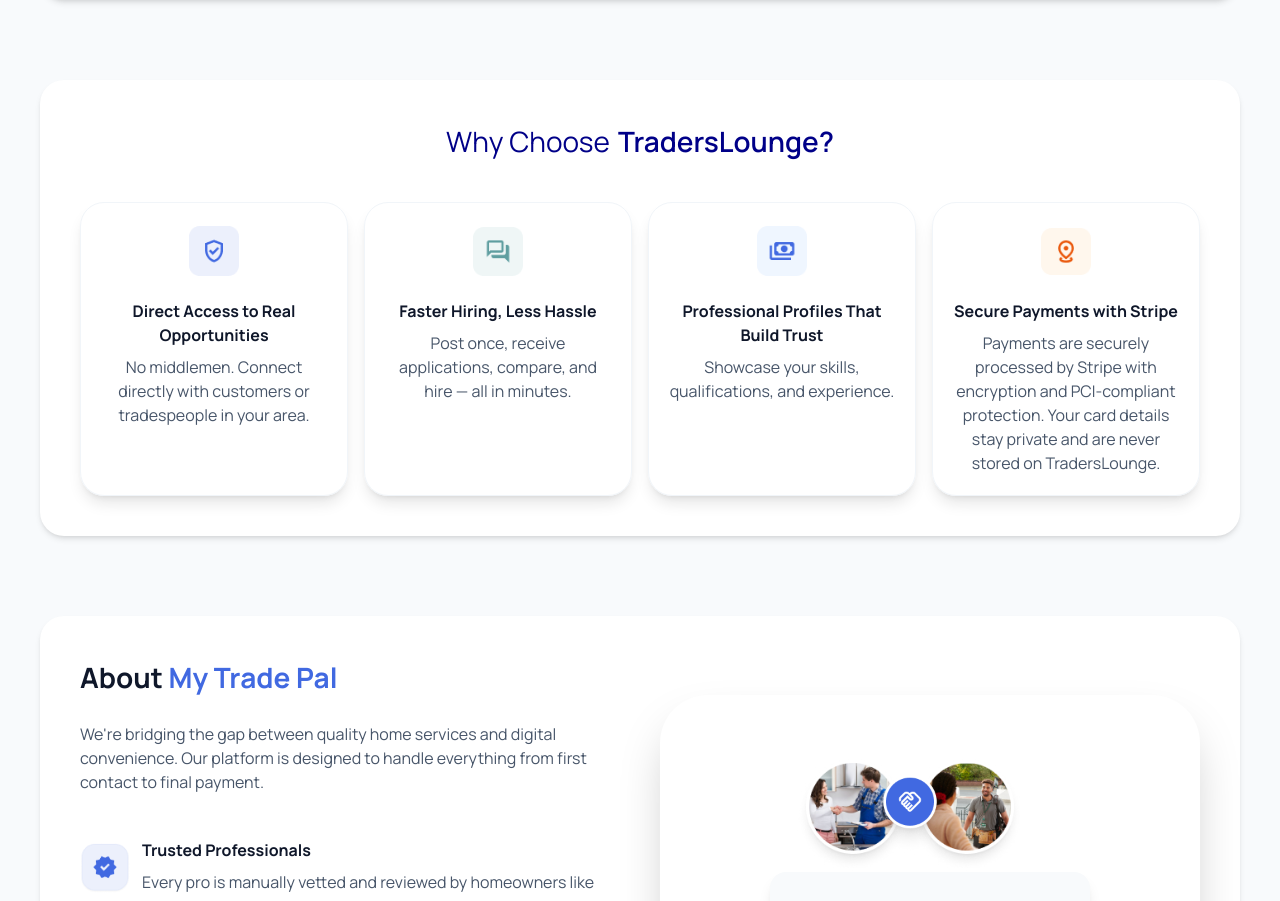
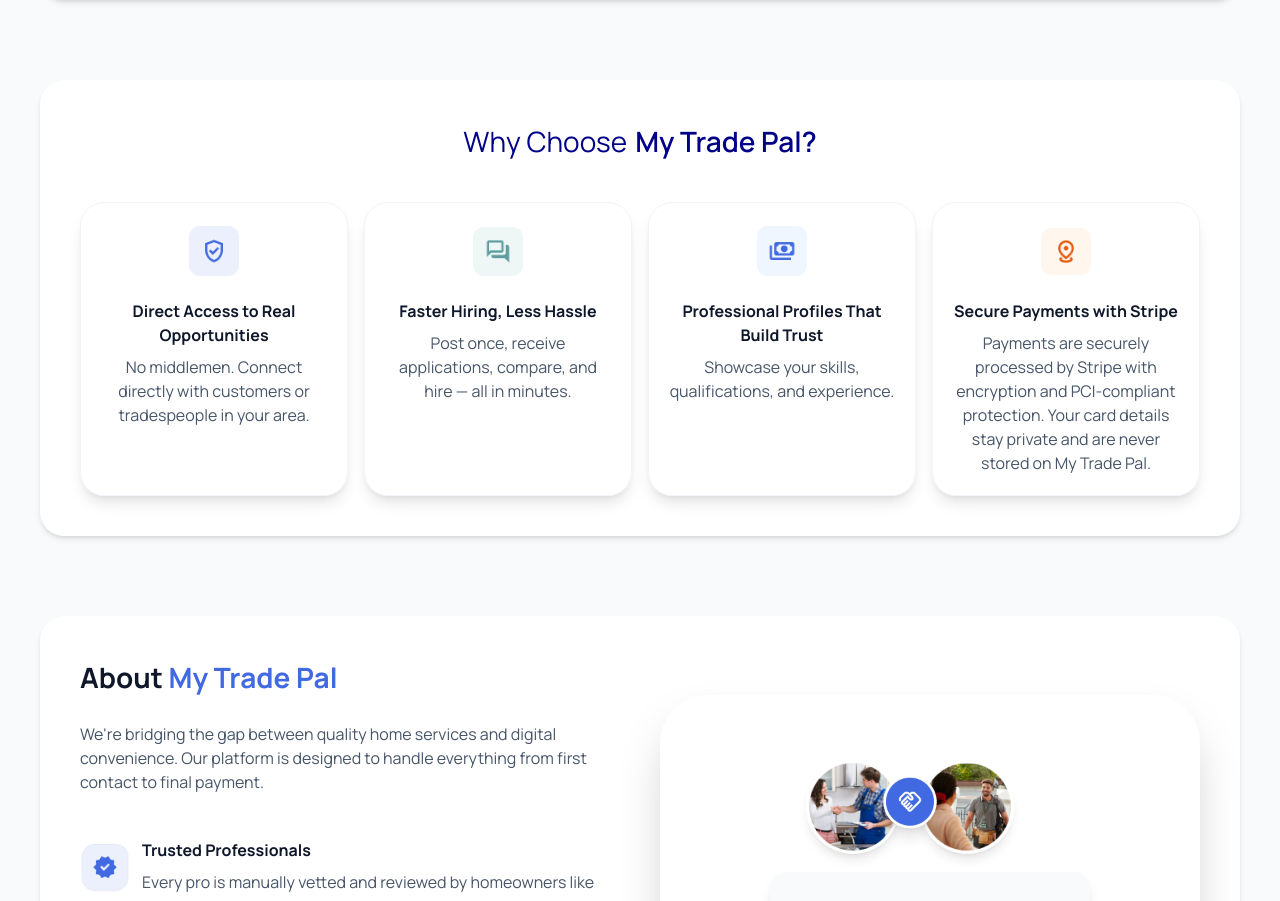
Before and after one commit to Maazkhalid47/trade-pal-web, a Next.js app: page / in a window 1280 px wide. Shown: the part 2324-3225 px from the top of the page. Built offline with nearby package versions, Linux system fonts and the light colour scheme; no server answers; the database is empty.

Commit message:
feat: rename TradersLounge to My Trade Pal in features component
Updated branding name for consistency across the platform

Co-authored-by: Mu'az Khalid <76614672+Maazkhalid47@users.noreply.github.com>

```diff
--- a/app/components/features.js
+++ b/app/components/features.js
@@ -13,7 +13,7 @@ const Features = () => {
           {" "}
           <p className="text-[#000088] text-[28px]">Why Choose</p>
           <p className="text-[#000088] text-[28px] font-semibold">
-            TradersLounge?
+            My Trade Pal?
           </p>
         </div>
         <div className="grid grid-cols-1 md:grid-cols-4 gap-4 pt-5">
@@ -95,7 +95,7 @@ const Features = () => {
             <p className="text-[#475569]">
               Payments are securely processed by Stripe with encryption and
               PCI-compliant protection. Your card details stay private and are
-              never stored on TradersLounge.
+              never stored on My Trade Pal.
             </p>
           </div>
         </div>
```
